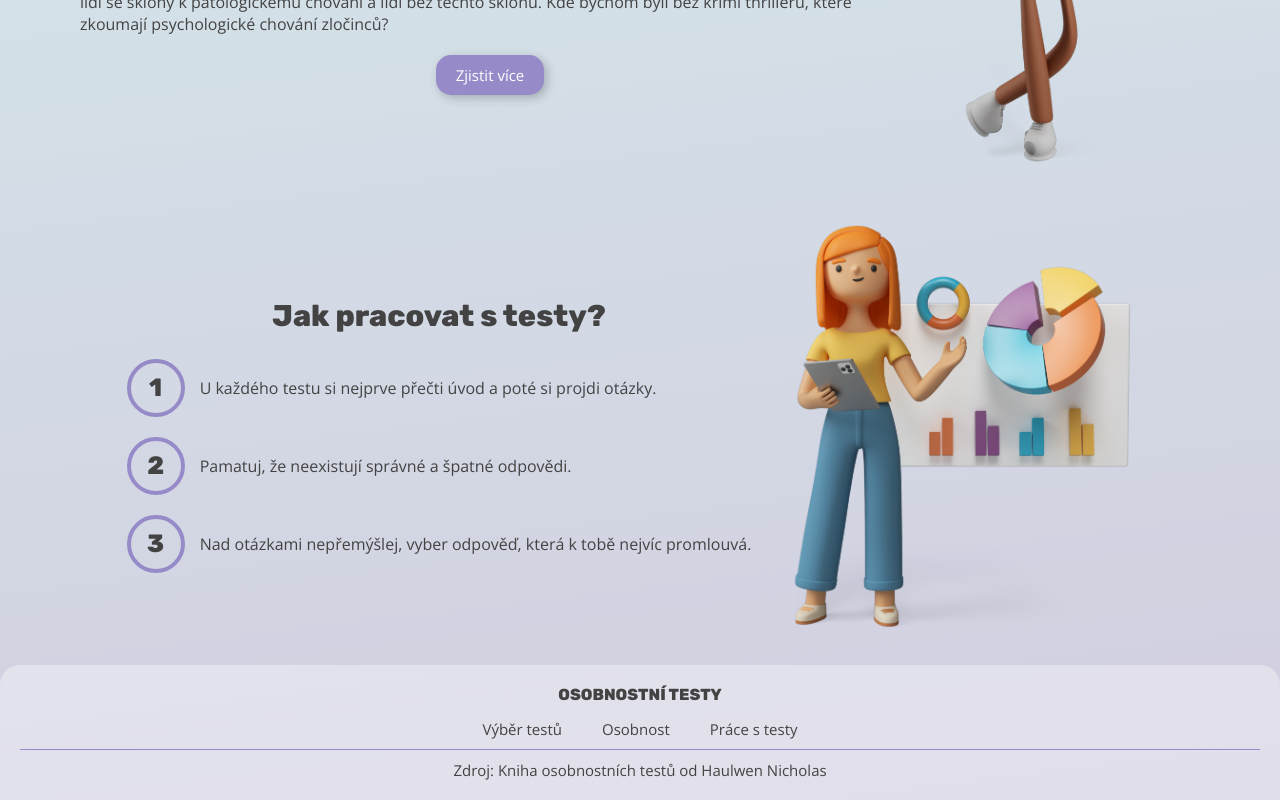
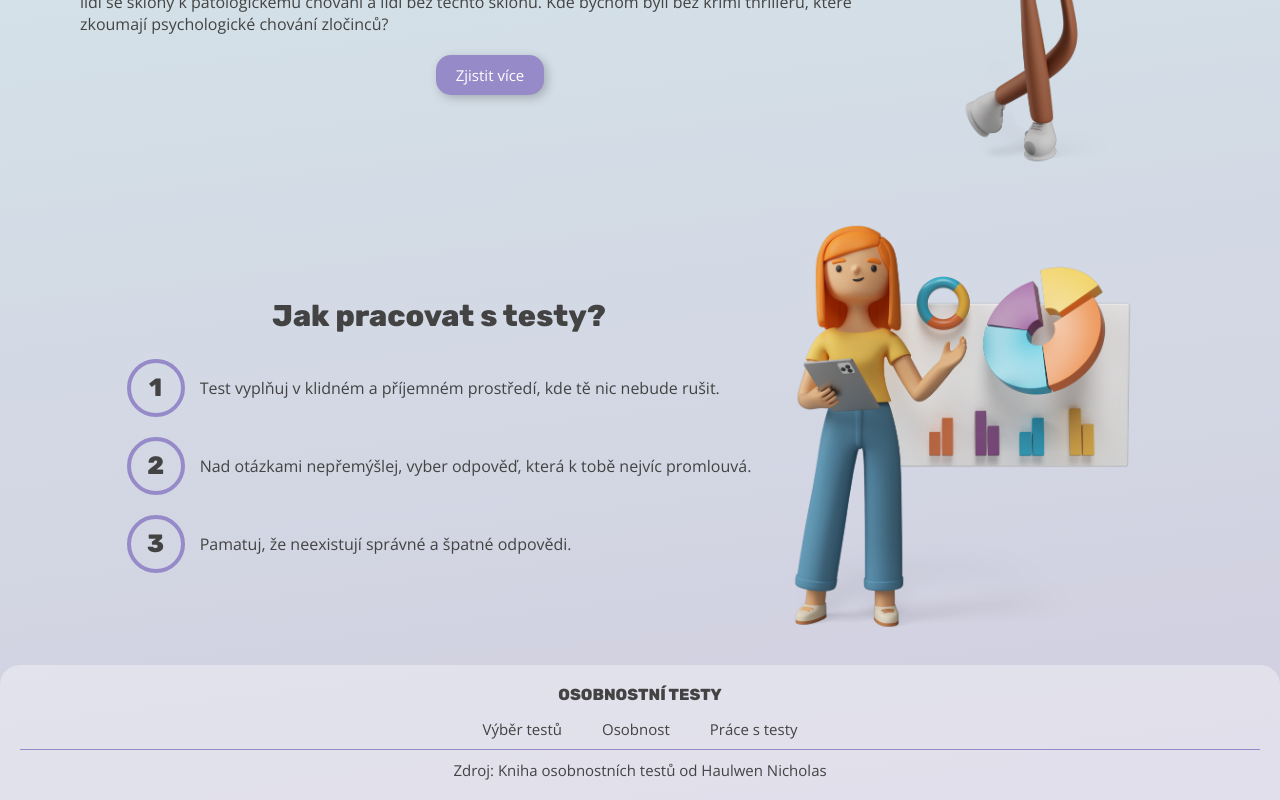
Before and after one commit to gracianaa/osobnostni-testy, a React (Vite) app: page / in a window 1280 px wide. Shown: the part 1417-2217 px from the top of the page. Built offline with nearby package versions, Linux system fonts and the light colour scheme.

Commit message:
text in howItWorks replaced

```diff
--- a/src/components/HowItWorks/index.jsx
+++ b/src/components/HowItWorks/index.jsx
@@ -10,18 +10,19 @@ export const HowItWorks = () => {
           <ol className="howItWorks__list">
             <li className="howItWorks__item">
               <p className="howItWorks__text">
-                U každého testu si nejprve přečti úvod a poté si projdi otázky.
-              </p>
-            </li>
-            <li className="howItWorks__item">
-              <p className="howItWorks__text">
-                Pamatuj, že neexistují správné a špatné odpovědi.
+                Test vyplňuj v klidném a příjemném prostředí, kde tě nic nebude
+                rušit.
               </p>
             </li>
             <li className="howItWorks__item">
               <p className="howItWorks__text">
                 Nad otázkami nepřemýšlej, vyber odpověď, která k tobě nejvíc
                 promlouvá.
+              </p>
+            </li>
+            <li className="howItWorks__item">
+              <p className="howItWorks__text">
+                Pamatuj, že neexistují správné a špatné odpovědi.
               </p>
             </li>
           </ol>
```
